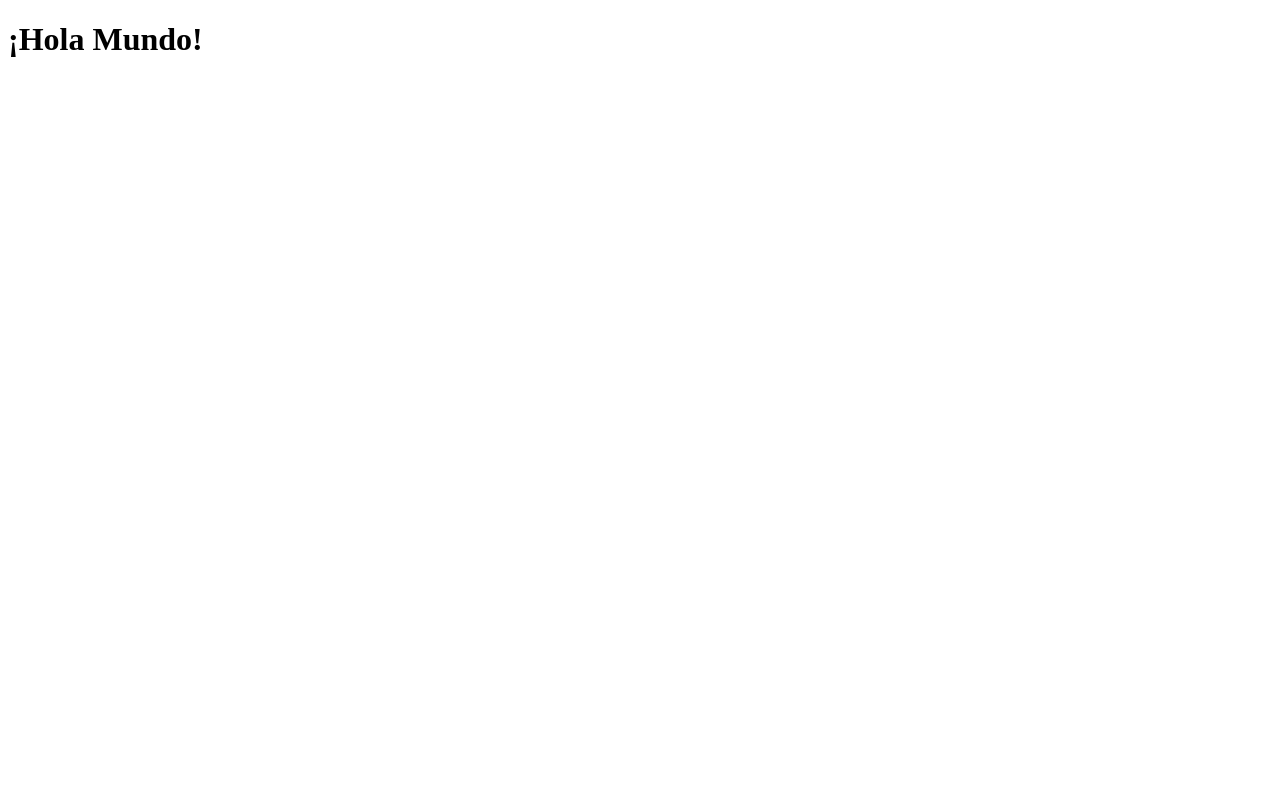
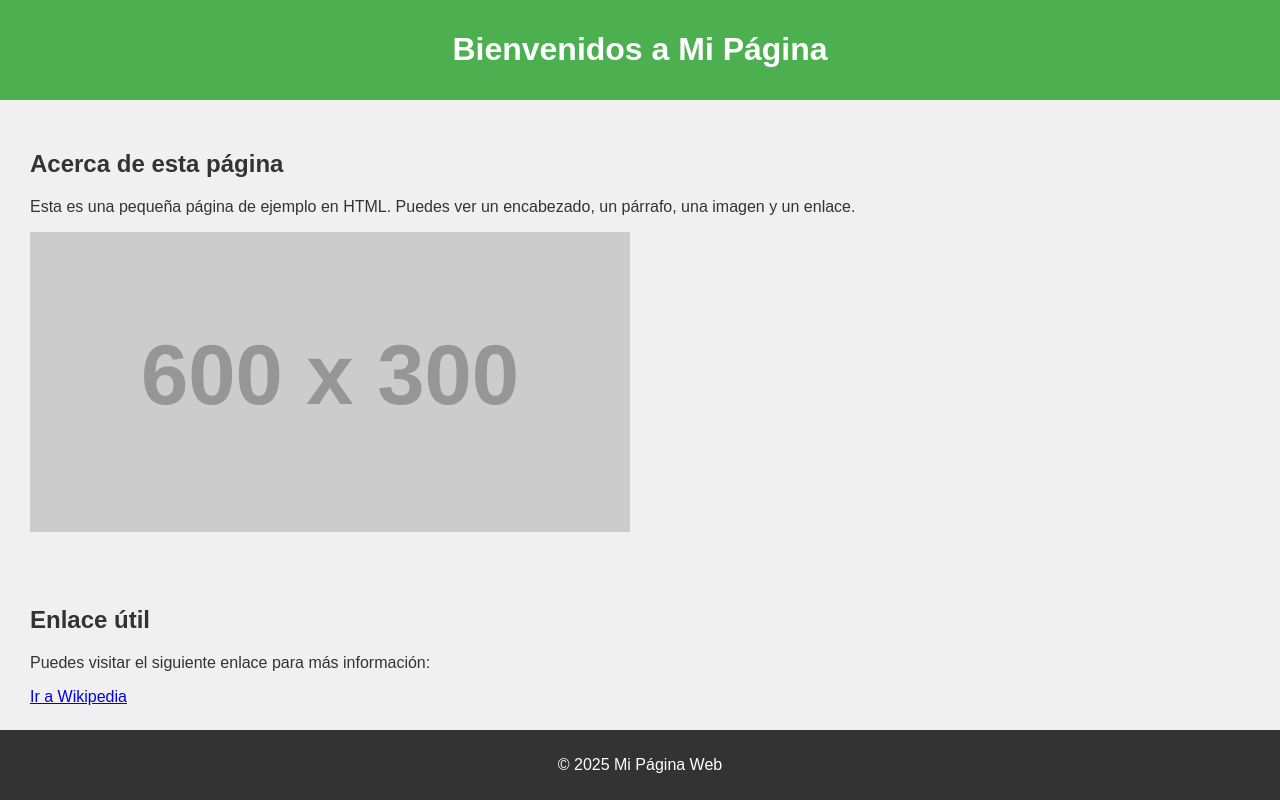
Before and after one commit to Santi091304/ejemplo, a plain HTML site: page index.html in a window 1280 px wide. Drawn offline with Linux system fonts and the light colour scheme; placeholder pictures from the web are drawn by us.

Commit message:
Update index.html

```diff
--- a/index.html
+++ b/index.html
@@ -3,9 +3,61 @@
 <head>
     <meta charset="UTF-8">
     <meta name="viewport" content="width=device-width, initial-scale=1.0">
-    <title>Hola Mundo</title>
+    <title>Mi Pequeña Página</title>
+    <style>
+        body {
+            font-family: Arial, sans-serif;
+            background-color: #f0f0f0;
+            color: #333;
+            margin: 0;
+            padding: 0;
+        }
+        header {
+            background-color: #4CAF50;
+            color: white;
+            text-align: center;
+            padding: 10px 0;
+        }
+        section {
+            padding: 20px;
+            margin: 10px;
+        }
+        img {
+            max-width: 100%;
+            height: auto;
+        }
+        footer {
+            background-color: #333;
+            color: white;
+            text-align: center;
+            padding: 10px 0;
+            position: fixed;
+            bottom: 0;
+            width: 100%;
+        }
+    </style>
 </head>
 <body>
-    <h1>¡Hola Mundo!</h1>
+
+    <header>
+        <h1>Bienvenidos a Mi Página</h1>
+    </header>
+
+    <section>
+        <h2>Acerca de esta página</h2>
+        <p>Esta es una pequeña página de ejemplo en HTML. Puedes ver un encabezado, un párrafo, una imagen y un enlace.</p>
+        <img src="https://via.placeholder.com/600x300" alt="Imagen de ejemplo">
+    </section>
+
+    <section>
+        <h2>Enlace útil</h2>
+        <p>Puedes visitar el siguiente enlace para más información:</p>
+        <a href="https://www.wikipedia.org/" target="_blank">Ir a Wikipedia</a>
+    </section>
+
+    <footer>
+        <p>&copy; 2025 Mi Página Web</p>
+    </footer>
+
 </body>
 </html>
```
